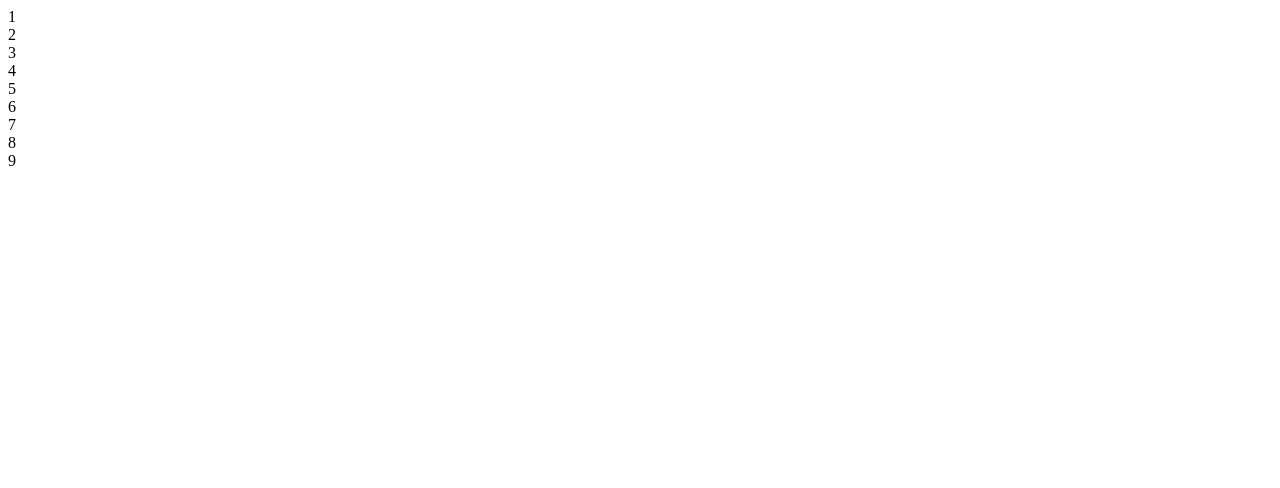
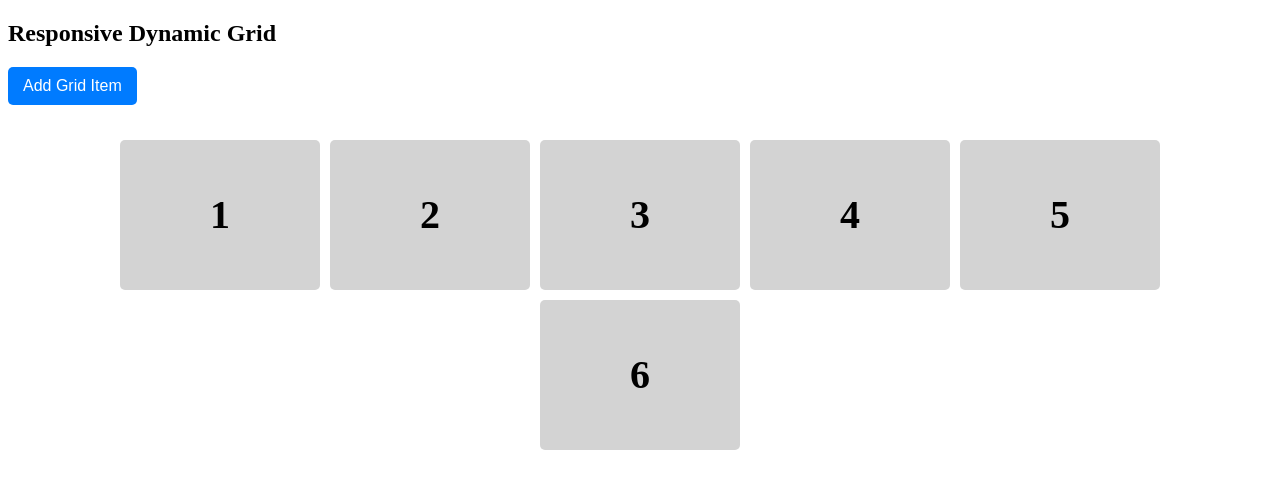
Before and after one commit to acciojob/css-dynamic-grid-bhpuja, a website: page main.html in a window 1280 px wide. Drawn offline with Linux system fonts and the light colour scheme.

Commit message:
created a submission

```diff
--- a/main.html
+++ b/main.html
@@ -1,25 +1,26 @@
 <!DOCTYPE html>
+<html lang="en">
+<head>
+    <meta charset="UTF-8">
+    <meta name="viewport" content="width=device-width, initial-scale=1.0">
+    <title>CSS Dynamic Grid</title>
+    <link rel="stylesheet" href="styles.css">
+</head>
+<body>
 
-<html>
-  <head>
-    <link rel="stylesheet" href="styles.css" />
-  </head>
+    <h2>Responsive Dynamic Grid</h2>
+    <button id="addItem">Add Grid Item</button>
 
-  <body>
-    <!-- the entire body must be written by student -->
-    <body>
-      <div class="grid-container">
+    <div class="grid-container" id="gridContainer">
         <div class="grid-item">1</div>
         <div class="grid-item">2</div>
         <div class="grid-item">3</div>
         <div class="grid-item">4</div>
         <div class="grid-item">5</div>
         <div class="grid-item">6</div>
-        <div class="grid-item">7</div>
-        <div class="grid-item">8</div>
-        <div class="grid-item">9</div>
-      </div>
-    </body>
-    <script type="text/javascript" src="./script.js"></script>
-  </body>
+    </div>
+
+    <script src="script.js"></script>
+
+</body>
 </html>
--- a/script.js
+++ b/script.js
@@ -1 +1,12 @@
 //your JS code here. If required.
+document.getElementById("addItem").addEventListener("click", function () {
+    const gridContainer = document.getElementById("gridContainer");
+
+    // Create a new grid item
+    const newItem = document.createElement("div");
+    newItem.classList.add("grid-item");
+    newItem.textContent = gridContainer.children.length + 1; // Number the new item
+
+    // Append to grid
+    gridContainer.appendChild(newItem);
+});
--- a/styles.css
+++ b/styles.css
@@ -1 +1,45 @@
 /*  your css code here. If applicable */
+/* Apply styles to the grid container */
+.grid-container {
+    display: flex;
+    flex-wrap: wrap; /* Allows items to wrap dynamically */
+    justify-content: center; /* Centers items horizontally */
+    gap: 10px; /* Space between grid items */
+    padding: 20px;
+}
+
+/* Styles for individual grid items */
+.grid-item {
+    background-color: lightgray;
+    height: 150px;
+    width: 200px;
+    border-radius: 5px;
+    font-size: 40px;
+    display: flex;
+    justify-content: center;
+    align-items: center;
+    font-weight: bold;
+}
+
+/* Button styling */
+button {
+    padding: 10px 15px;
+    font-size: 16px;
+    cursor: pointer;
+    background-color: #007BFF;
+    color: white;
+    border: none;
+    border-radius: 5px;
+    margin-bottom: 15px;
+}
+
+button:hover {
+    background-color: #0056b3;
+}
+
+/* Responsive adjustments */
+@media (max-width: 600px) {
+    .grid-item {
+        width: 100%; /* Make items take full width on smaller screens */
+    }
+}
```
